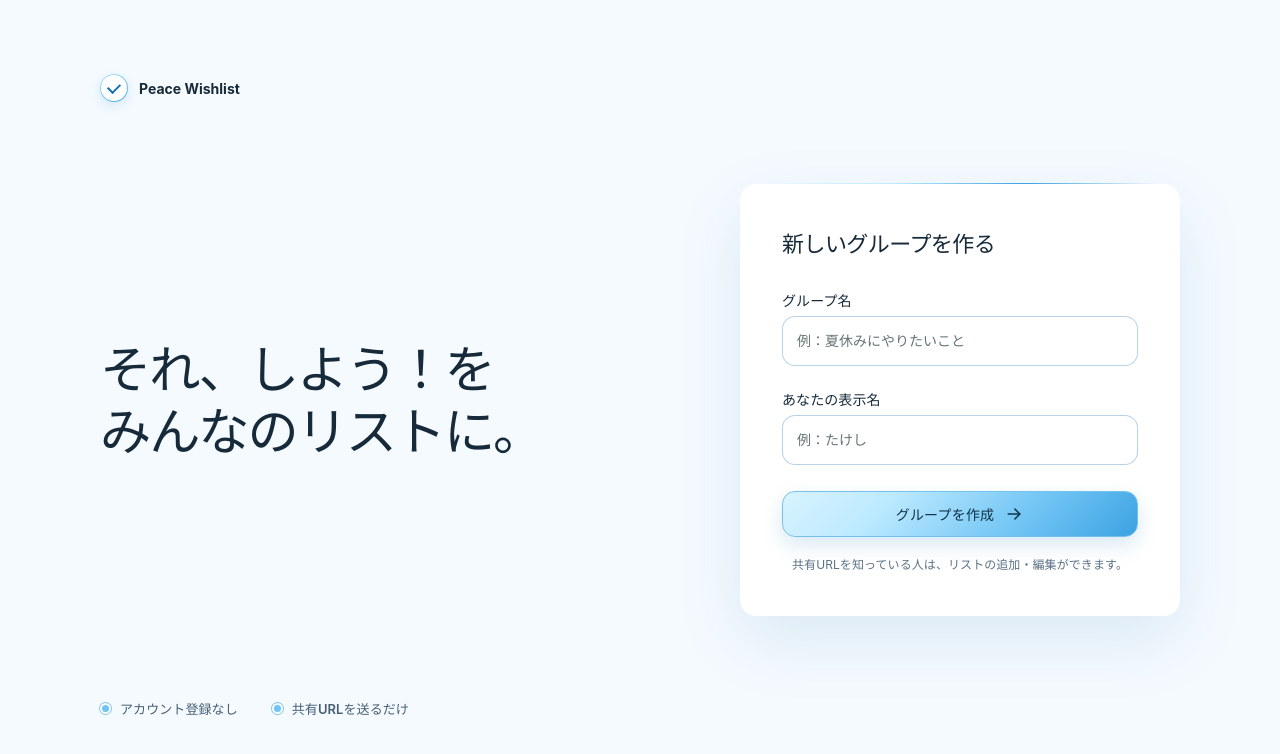
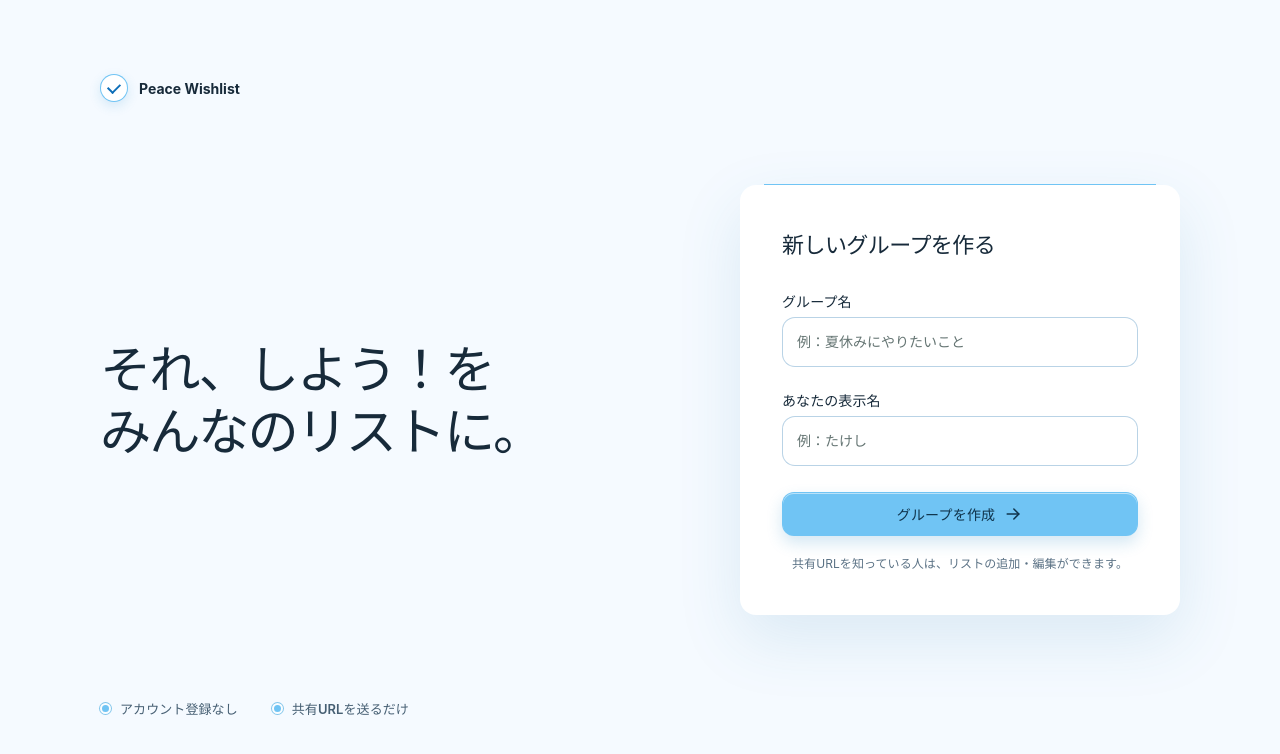
Before and after one commit to dora937nishikori/peace-wishlist, a React (Vite) app in the folder frontend/: page / in a window 1280 px wide. Shown: the top 754 px of the page. Built offline with nearby package versions, Linux system fonts and the light colour scheme; no server answers.

Commit message:
feat: URL入力UIとボタンデザインを改善

```diff
--- a/frontend/index.html
+++ b/frontend/index.html
@@ -14,10 +14,10 @@
   <body>
     <!--
     THESIS: 説明を読ませず、青空のように明快な操作だけを残す共有リスト。案内文を積み重ねる汎用フォームを拒む。
-    OWN-WORLD: 淡い空色の一枚面、雲の白、深い青灰の文字、晴天の青を重ねたボタン、細く澄んだ境界線。
+    OWN-WORLD: 淡い空色の一枚面、雲の白、深い青灰の文字、晴天の単色ボタン、細く澄んだ境界線。
     STORY: LINEから来た人がグループを見分け、名前を入れ、迷わず追加・共有・編集できる。
     FIRST VIEWPORT: モバイルでは薄い空色のバー、グループ名、追加ボタン、連続リストの順。入力画面は見出しを置かずフォームから始まる。
-    FORM: Clear Sky UI。操作を色と配置で伝え、青空ボタンの雲光が押下時に短く動く。
+    FORM: Clear Sky UI。操作を色と配置で伝え、単色の青空ボタンが押下時に短く沈む。
     FINISH: unreviewed and undocumented is unfinished; this build ends with the finish review, the verdict, DESIGN.md, and every shipping raster carrying its provenance
     -->
     <div id="root"></div>
--- a/frontend/src/index.css
+++ b/frontend/src/index.css
@@ -26,9 +26,9 @@
   --line-strong: #b9d3e6;
   --accent: #0d6eb8;
   --accent-hover: #075a99;
-  --sky-light: #bdeaff;
   --sky: #70c4f4;
-  --sky-deep: #3ca2e2;
+  --sky-hover: #61b9ec;
+  --sky-active: #55afe5;
   --sky-ink: #10344c;
   --cloud: #fafdff;
   --error: #913449;
@@ -117,7 +117,7 @@ a:focus-visible {
   padding: 1px;
   place-items: center;
   border-radius: 50%;
-  background: linear-gradient(145deg, var(--sky-light), var(--sky-deep));
+  background: var(--sky);
   box-shadow: 0 4px 12px rgba(36, 142, 207, 0.16);
 }
 
@@ -149,8 +149,7 @@ a:focus-visible {
 .icon-button,
 .text-button {
   min-height: 44px;
-  min-height: 46px;
-  border-radius: 13px;
+  border-radius: 12px;
   font-size: 14px;
   font-weight: 720;
   letter-spacing: 0.015em;
@@ -160,28 +159,25 @@ a:focus-visible {
   display: inline-flex;
   align-items: center;
   justify-content: center;
-  gap: 10px;
-  padding: 11px 19px;
+  gap: 8px;
+  padding: 9px 15px;
   color: var(--sky-ink);
-  background: linear-gradient(
-    135deg,
-    #d8f3ff 0%,
-    var(--sky-light) 28%,
-    var(--sky) 68%,
-    var(--sky-deep) 100%
-  );
-  border: 1px solid #76c1ea;
-  box-shadow: 0 8px 20px rgba(37, 135, 195, 0.18);
+  background: var(--sky);
+  border: 1px solid transparent;
+  box-shadow:
+    0 7px 16px rgba(37, 135, 195, 0.2),
+    inset 0 1px 0 rgba(255, 255, 255, 0.52);
   transition:
+    background-color 180ms cubic-bezier(0.22, 1, 0.36, 1),
     box-shadow 180ms cubic-bezier(0.22, 1, 0.36, 1),
-    filter 180ms cubic-bezier(0.22, 1, 0.36, 1),
     transform 180ms cubic-bezier(0.22, 1, 0.36, 1);
 }
 
 .primary-button:hover:not(:disabled) {
+  background: var(--sky-hover);
   box-shadow:
-    0 11px 24px rgba(37, 135, 195, 0.24);
-  filter: saturate(1.06) brightness(1.02);
+    0 10px 20px rgba(37, 135, 195, 0.24),
+    inset 0 1px 0 rgba(255, 255, 255, 0.58);
   transform: translateY(-1px);
 }
 
@@ -192,8 +188,10 @@ a:focus-visible {
 }
 
 .primary-button:active:not(:disabled) {
+  background: var(--sky-active);
   box-shadow:
-    0 3px 9px rgba(37, 135, 195, 0.17);
+    0 3px 8px rgba(37, 135, 195, 0.18),
+    inset 0 1px 0 rgba(255, 255, 255, 0.42);
 }
 
 .secondary-button {
@@ -203,11 +201,9 @@ a:focus-visible {
   gap: 9px;
   padding: 10px 14px;
   color: var(--accent);
-  background: linear-gradient(180deg, var(--cloud), #f2f9ff);
+  background: var(--surface);
   border: 1px solid #bdd9ec;
-  box-shadow:
-    0 4px 12px rgba(53, 122, 165, 0.08),
-    inset 0 1px 0 #fff;
+  box-shadow: inset 0 1px 0 #fff;
   transition:
     background-color 160ms ease,
     border-color 160ms ease,
@@ -218,7 +214,7 @@ a:focus-visible {
 .secondary-button:hover:not(:disabled) {
   background: #eaf6ff;
   border-color: #8dc6e8;
-  box-shadow: 0 6px 15px rgba(53, 122, 165, 0.12);
+  box-shadow: 0 5px 12px rgba(53, 122, 165, 0.1);
 }
 
 .text-button {
@@ -253,7 +249,7 @@ a:focus-visible {
 }
 
 .input-edge:focus-within {
-  background: linear-gradient(120deg, var(--sky-light), var(--sky-deep));
+  background: var(--focus);
   box-shadow: 0 0 0 3px rgba(22, 118, 188, 0.16);
 }
 
@@ -412,13 +408,7 @@ a:focus-visible {
   left: 24px;
   height: 1px;
   content: "";
-  background: linear-gradient(
-    90deg,
-    transparent,
-    var(--sky-light),
-    var(--sky-deep),
-    transparent
-  );
+  background: var(--sky);
 }
 
 .panel-heading h2 {
@@ -619,7 +609,7 @@ a:focus-visible {
 
 .profile-menu summary {
   color: var(--sky-ink);
-  background: linear-gradient(145deg, #d8f3ff, var(--sky), var(--sky-deep));
+  background: var(--sky);
   border: 1px solid #72bde8;
   box-shadow: 0 6px 16px rgba(37, 135, 195, 0.16);
   font-size: 14px;
@@ -719,7 +709,9 @@ a:focus-visible {
 }
 
 .add-launch-button {
-  min-width: 108px;
+  min-width: 0;
+  padding-right: 14px;
+  padding-left: 14px;
 }
 
 .list-heading {
@@ -961,11 +953,6 @@ a:focus-visible {
   background: var(--surface-soft);
 }
 
-.add-url-button {
-  grid-column: 1 / -1;
-  justify-self: start;
-}
-
 .item-form-error {
   margin-top: -7px;
 }
@@ -977,7 +964,9 @@ a:focus-visible {
 }
 
 .item-save-actions .primary-button {
-  min-width: 136px;
+  min-width: 0;
+  padding-right: 16px;
+  padding-left: 16px;
 }
 
 .item-danger-zone {
@@ -1039,7 +1028,7 @@ a:focus-visible {
   padding: 1px;
   place-items: center;
   border-radius: 50%;
-  background: linear-gradient(145deg, var(--sky-light), var(--sky-deep));
+  background: var(--sky);
   box-shadow: 0 8px 22px rgba(37, 135, 195, 0.15);
 }
 
@@ -1081,7 +1070,7 @@ a:focus-visible {
   max-width: min(380px, calc(100vw - 40px));
   padding: 13px 16px;
   color: var(--sky-ink);
-  background: linear-gradient(140deg, #d8f3ff, var(--sky-light), var(--sky));
+  background: var(--sky);
   border: 1px solid #70bce8;
   border-radius: 13px;
   box-shadow: 0 12px 28px rgba(37, 105, 148, 0.18);
@@ -1258,7 +1247,7 @@ a:focus-visible {
   }
 
   .add-launch .primary-button {
-    width: 100%;
+    width: auto;
   }
 
   .wish-row {
@@ -1306,7 +1295,7 @@ a:focus-visible {
   }
 
   .item-save-actions .primary-button {
-    width: 100%;
+    width: auto;
   }
 
   .item-delete-confirmation {
--- a/frontend/src/pages/WishItemPage.tsx
+++ b/frontend/src/pages/WishItemPage.tsx
@@ -138,7 +138,7 @@ function WishItemPage() {
         };
         setFields(loadedFields);
         setInitialFields(loadedFields);
-        setUrlEditing(false);
+        setUrlEditing(!loadedFields.url);
       }
     } catch (caughtError) {
       console.error(caughtError);
@@ -237,7 +237,7 @@ function WishItemPage() {
       };
       setFields(savedFields);
       setInitialFields(savedFields);
-      setUrlEditing(false);
+      setUrlEditing(!savedFields.url);
 
       if (isNew) {
         skipBlock.current = true;
@@ -429,7 +429,7 @@ function WishItemPage() {
               <span className="optional-label">任意</span>
             </span>
 
-            {urlEditing ? (
+            {urlEditing || !fields.url ? (
               <div className="url-editor">
                 <span className="input-edge">
                   <input
@@ -449,7 +449,7 @@ function WishItemPage() {
                     aria-invalid={Boolean(formError)}
                   />
                 </span>
-                {!isNew && (
+                {!isNew && Boolean(initialFields.url) && (
                   <button
                     type="button"
                     className="text-button url-cancel"
@@ -465,7 +465,7 @@ function WishItemPage() {
                   </button>
                 )}
               </div>
-            ) : fields.url ? (
+            ) : (
               <div className="url-display">
                 <a
                   href={fields.url}
@@ -483,14 +483,6 @@ function WishItemPage() {
                   <Icon name="edit" />
                 </button>
               </div>
-            ) : (
-              <button
-                type="button"
-                className="secondary-button add-url-button"
-                onClick={() => setUrlEditing(true)}
-              >
-                URLを追加
-              </button>
             )}
           </div>
 
```
Also changed, not shown: 1 other file (tests, documents, lock files or other folders).
